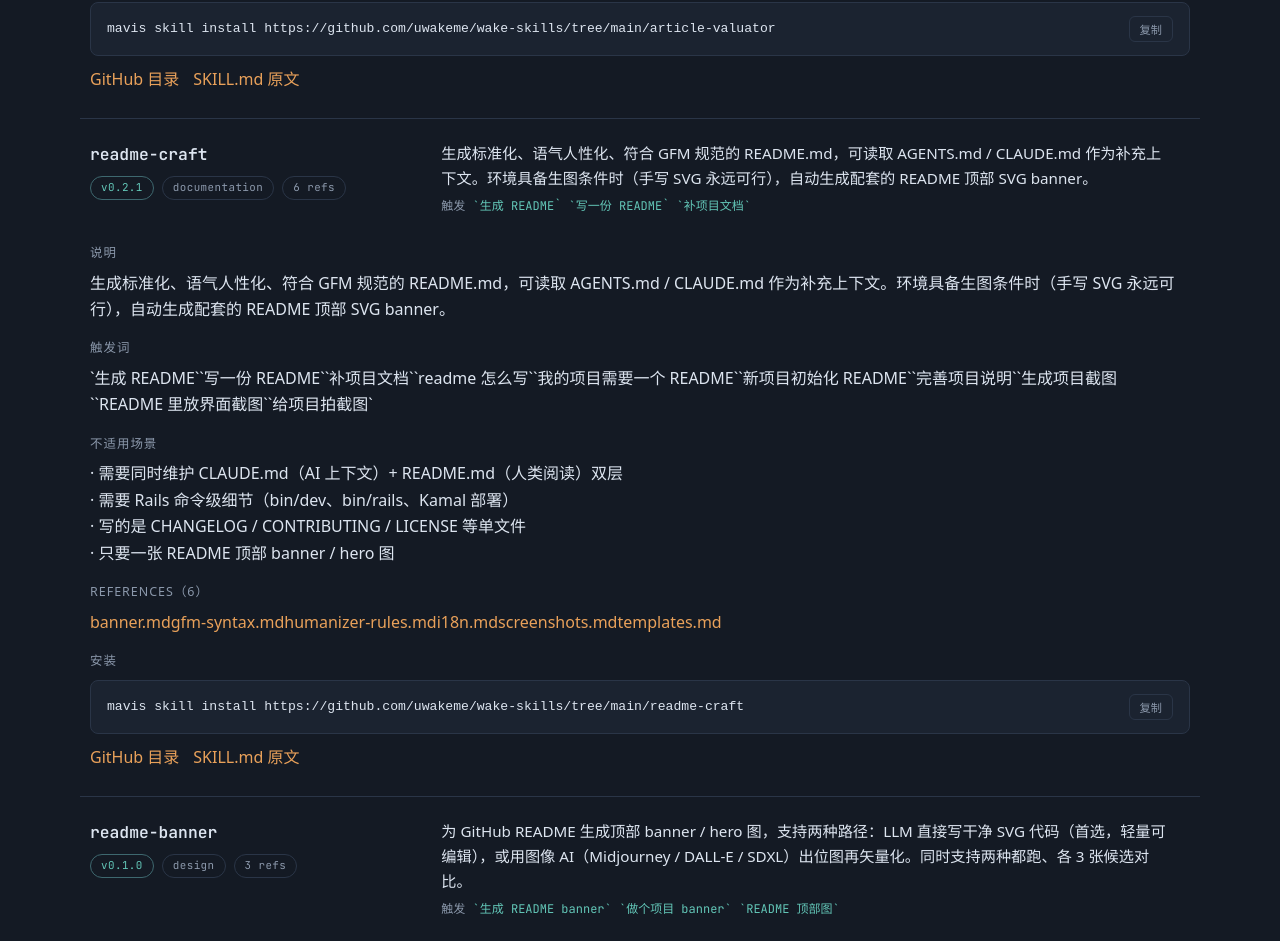
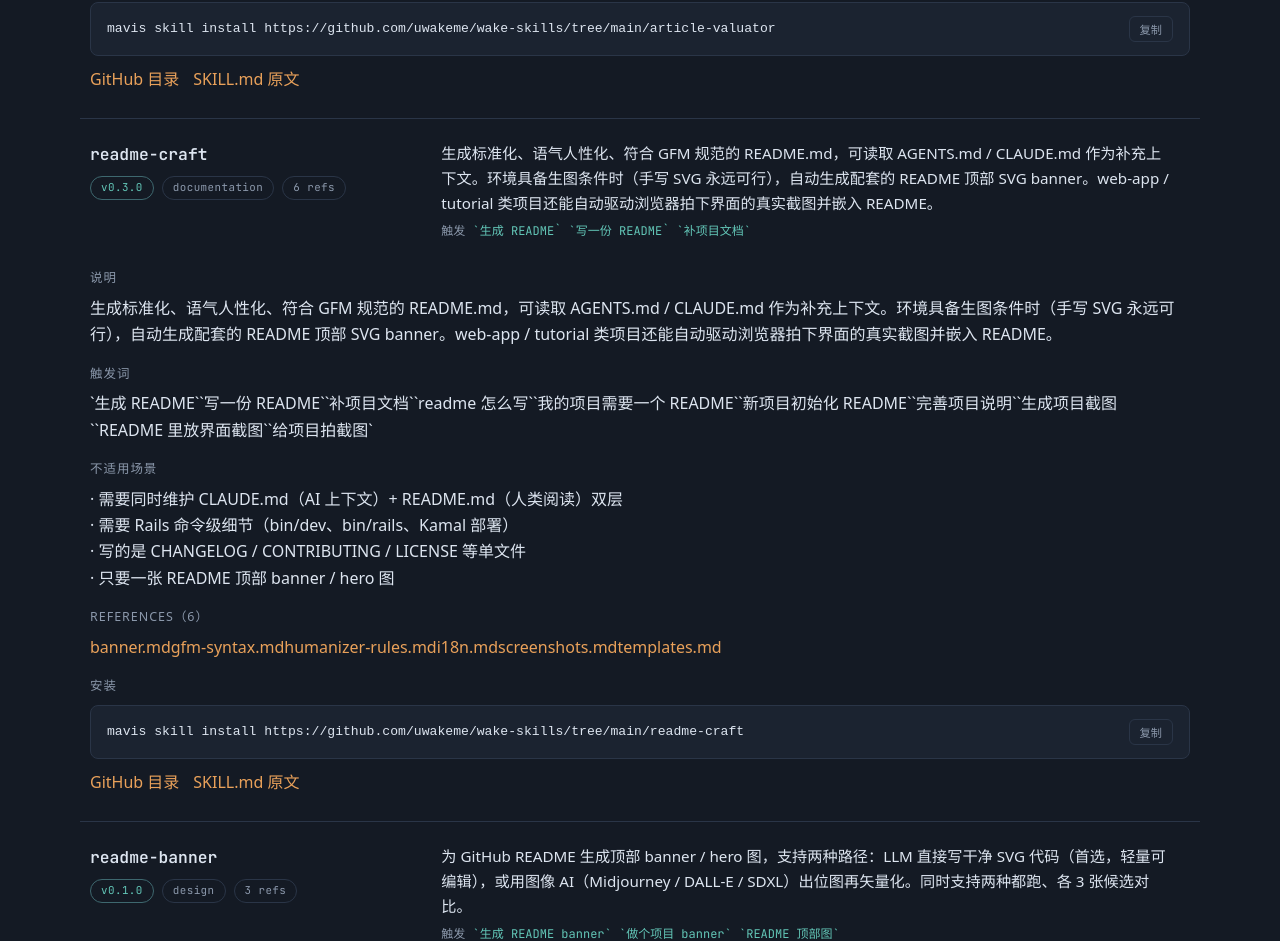
Before and after one commit to uwakeme/wake-skills, a website: page docs/index.html in a window 1280 px wide. Shown: the part 1407-2348 px from the top of the page. Drawn offline with nearby package versions, Linux system fonts and the light colour scheme.

Commit message:
feat(readme-craft): 0.3.0 登记截图能力（marketplace + plugin 清单）

```diff
--- a/docs/skills.json
+++ b/docs/skills.json
@@ -1,5 +1,5 @@
 {
-  "generatedAt": "2026-11-10T09:04:14.930Z",
+  "generatedAt": "2026-11-10T09:06:10.485Z",
   "repo": {
     "user": "uwakeme",
     "repo": "wake-skills",
@@ -43,7 +43,7 @@
     },
     {
       "name": "readme-craft",
-      "version": "0.2.1",
+      "version": "0.3.0",
       "category": "documentation",
       "keywords": [
         "readme",
@@ -51,7 +51,7 @@
         "gfm",
         "skills"
       ],
-      "description": "生成标准化、语气人性化、符合 GFM 规范的 README.md，可读取 AGENTS.md / CLAUDE.md 作为补充上下文。环境具备生图条件时（手写 SVG 永远可行），自动生成配套的 README 顶部 SVG banner。",
+      "description": "生成标准化、语气人性化、符合 GFM 规范的 README.md，可读取 AGENTS.md / CLAUDE.md 作为补充上下文。环境具备生图条件时（手写 SVG 永远可行），自动生成配套的 README 顶部 SVG banner。web-app / tutorial 类项目还能自动驱动浏览器拍下界面的真实截图并嵌入 README。",
       "triggers": [
         "生成 README",
         "写一份 README",
```
Also changed, not shown: docs/index.html (+1 -1 lines), .claude-plugin/marketplace.json, README.md, readme-craft/.claude-plugin/plugin.json.
